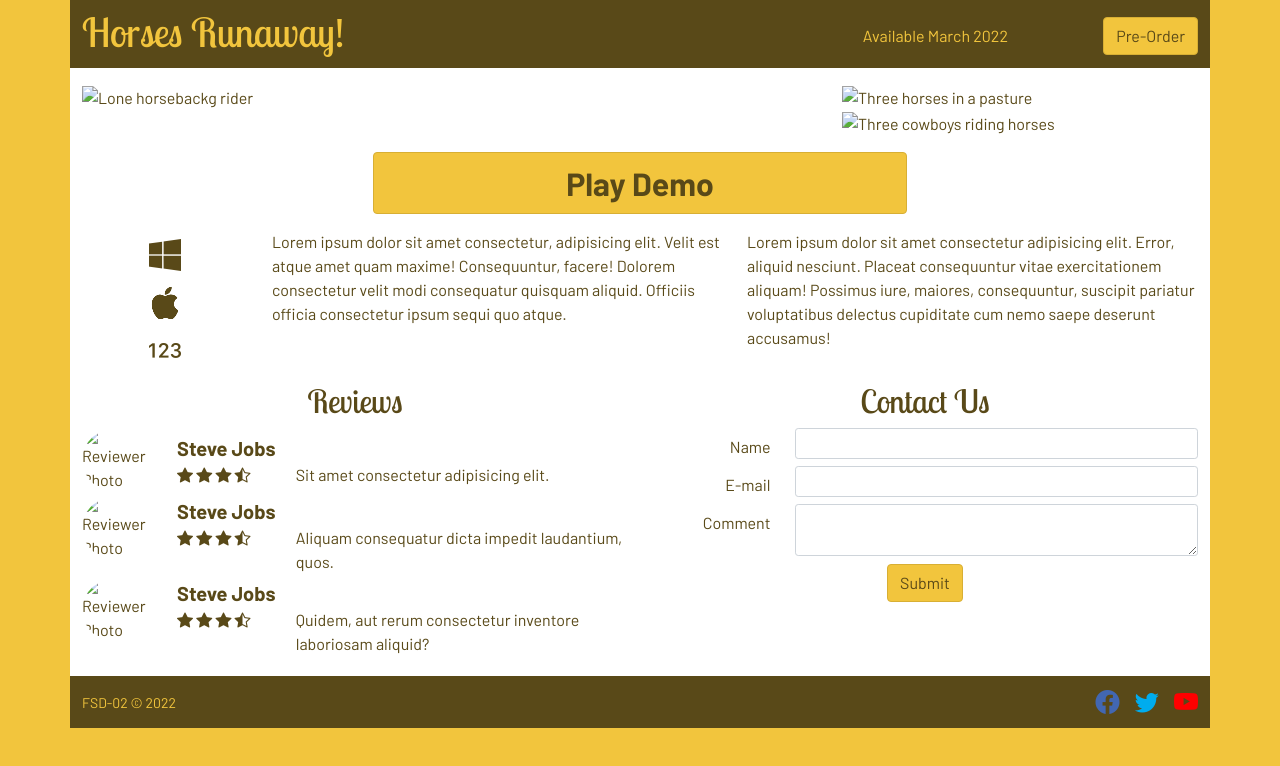
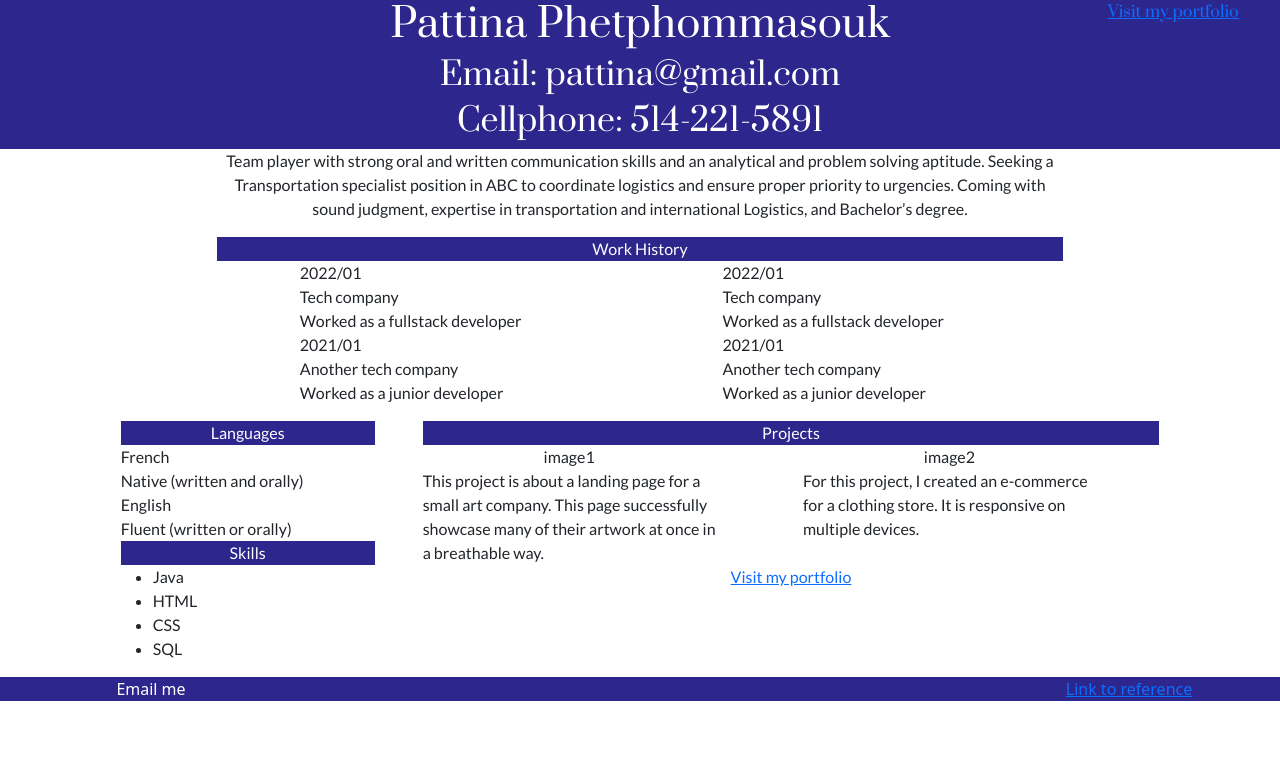
Before and after one commit to Tinamiyeun/Tinamiyeun.github.io, a plain HTML site: page index.html in a window 1280 px wide. Drawn offline with nearby package versions, Linux system fonts and the light colour scheme.

Commit message:
Add files via upload

```diff
--- /dev/null
+++ b/CSS/homepage.css
@@ -0,0 +1,65 @@
+@import url('https://fonts.googleapis.com/css2?family=Lato&family=Prata&display=swap');
+
+/*font-family: 'Lato', sans-serif;
+font-family: 'Prata', serif;*/
+
+/*
+black   #000000
+blue    #2D268D
+orange  #FF3D00
+beige   #F7F6F2
+white   #FFFFFF
+*/
+
+/*456px and below = font-size adjustment*/
+header{
+    background-color: #2D268D;
+    color: #FFFFFF;
+    font-family: 'Prata', serif;
+}
+
+main{
+    background-color: #FFFFFF;
+    font-family: 'Lato', sans-serif;
+}
+
+#workHistory, #lang, #skills, #projects{
+    background-color: #2D268D;
+    color: #FFFFFF;
+
+}
+
+footer{
+    background-color: #2D268D;
+    color: #FFFFFF;
+}
+/*header h2{
+    font-size: 1.5em;
+}*/
+
+@media (min-width: 432px) and (max-width: 456px){
+    header h1{
+        font-size: 1.7em;
+    }
+    header h2{
+        font-size: 1.3em;
+    }
+}
+
+@media (min-width: 384px) and (max-width: 431px){
+    header h1{
+        font-size: 1.5em;
+    }
+    header h2{
+        font-size: 1.2em;
+    }
+}
+
+@media (max-width: 383px){
+    header h1{
+        font-size: 1.3em;
+    }
+    header h2{
+        font-size: 1.1em;
+    }
+}
--- a/index.html
+++ b/index.html
@@ -1,142 +1,68 @@
 <!DOCTYPE html>
 <html lang="en">
     <head>
-    <!-- Required meta tags -->
-    <meta charset="utf-8">
+        <meta charset="UTF-8">
         <meta name="viewport" content="width=device-width, initial-scale=1">
-
-    <!-- Bootstrap CSS -->
         <link href="https://cdn.jsdelivr.net/npm/bootstrap@5.1.3/dist/css/bootstrap.min.css" rel="stylesheet" integrity="sha384-1BmE4kWBq78iYhFldvKuhfTAU6auU8tT94WrHftjDbrCEXSU1oBoqyl2QvZ6jIW3" crossorigin="anonymous">
-		<!-- Bootstrap Icons -->
-		<link rel="stylesheet" href="https://cdn.jsdelivr.net/npm/bootstrap-icons@1.7.2/font/bootstrap-icons.css">
-
-		<link href="css/horses.css" rel="stylesheet" />
-    <title>Horses Runaway!</title>
+        <link href="CSS/homepage.css" rel="stylesheet" />
+        <title>My resume</title>
     </head>
     <body>
-    <main class="container">
-			<header class="row pt-2 pb-1 mb-3">
-				<div class="smallerText col-6 col-md-3 order-md-2 align-self-center text-md-end">Available March 2022</div>
-				<div class="col-6 col-md-2 order-md-3 text-end align-self-center"><a href="#" class="btn btn-primary">Pre-Order</a></div>
-				<h1 class="col-12 col-md-7 text-center text-md-start">Horses Runaway!</h1>
+        <header class="container-fluid">
+            <div class="row"> <!-- NAME FONT SIZE CAUSES PROBLEM IN MD -->
+                <h1 class="col-12 text-center col-md-6 offset-md-3">Pattina Phetphommasouk</h1>
+                <h2 class="col-12 text-center order-2">Email: pattina@gmail.com</h2>
+                <h2 class="col-12 text-center order-2">Cellphone: 514-221-5891</h2>
+                <div class="col-12 text-center col-md-2 offset-md-1 order-3 order-md-1"><a href="#">Visit my portfolio</a></div>
+            </div>
+            <div>
+
+            </div>
         </header>
-			<!-- Photos Start-->
-			<section class="row my-3">
-				<!-- large image -->
-				<div class="col-8 d-none d-md-block">
-					<img src="images/solo_horse_rider.jpg" alt="Lone horsebackg rider" class="img-fluid" />
-				</div>
-				<!-- 2 samll side images-->
-				<div class="col-12 col-md-4 d-flex align-items-stretch">
+        <main class="row">
+            <p class="col-9 offset-1 col-md-8 offset-md-2 text-center">Team player with strong oral and written communication skills and an analytical and problem solving aptitude. Seeking a Transportation specialist position in ABC to coordinate logistics and ensure proper priority to urgencies. Coming with sound judgment, expertise in transportation and international Logistics, and Bachelor’s degree.</p>
+            <section class="row col-9 offset-1 col-md-8 offset-md-2">
+                <div class="text-center" id="workHistory">Work History</div>
+                <div class="col-10 offset-1 col-md-5 text-start"><p>2022/01<br />Tech company<br />Worked as a fullstack developer<br />2021/01<br />Another tech company<br />Worked as a junior developer</p></div>
+                <div class="col-10 offset-1 col-md-5 text-start"><p>2022/01<br />Tech company<br />Worked as a fullstack developer<br />2021/01<br />Another tech company<br />Worked as a junior developer</p></div>
+            </section>
+            <section class="row col-12 col-md-3 offset-md-1">
                 <div class="row">
-						<div class="col-6 col-md-12">
-							<img src="images/three_horses.jpg" alt="Three horses in a pasture" class="img-fluid" />
-						</div>
-						<div class="col-6 col-md-12 align-self-end"><img src="images/three_people_on_horse.jpg" alt="Three cowboys riding horses" class="img-fluid" /></div>
-					</div>
-				</div>
-			</section><!-- Photos End-->
-			<section class="row mb-3">
-				<div class="d-flex justify-content-center">
-					<a href="#" class="btn btn-primary playDemo">Play Demo</a>
+                    <article class="col-6 col-md-12">
+                        <div class="text-center" id="lang">Languages</div>
+                        <div>French<br />Native (written and orally)<br />English<br />Fluent (written or orally)</div>
+                    </article>
+                    <article class="col-6 col-md-12">
+                        <div class="text-center" id="skills">Skills</div>
+                        <ul>
+                            <li>Java</li>
+                            <li>HTML</li>
+                            <li>CSS</li>
+                            <li>SQL</li>
+                        </ul>
+                    </article>
                 </div>
             </section>
-			<!-- Content start -->
-			<section class="row">
-				<div class="col-12 col-md-2 text-center" id="iconGames">
-					<i class="bi bi-windows d-md-block"></i>
-					<i class="bi bi-apple d-md-block"></i>
-					<i class="bi bi-123 d-md-block"></i>
+            <section class="col-12 col-md-7">
+                <div class="text-center" id="projects">Projects</div>
+                <div class="row">
+                    <article class="col-12 col-md-5">
+                        <div class="text-center">image1</div>
+                        <div>This project is about a landing page for a small art company. This page successfully showcase many of their artwork at once in a breathable way. </div>
+                    </article>
+                    <article class="col-12 col-md-5 offset-md-1">
+                        <div class="text-center">image2</div>
+                        <div>For this project, I created an e-commerce for a clothing store. It is responsive on multiple devices. </div>
+                    </article>
+                    <div class="col-6 offset-3 text-center"><a href="#">Visit my portfolio</a></div>
                 </div>
-				<div class="col-12 col-md-5">Lorem ipsum dolor sit amet consectetur, adipisicing elit. Velit est atque amet quam maxime! Consequuntur, facere! Dolorem consectetur velit modi consequatur quisquam aliquid. Officiis officia consectetur ipsum sequi quo atque.</div>
-				<div class="col-12 col-md-5">Lorem ipsum dolor sit amet consectetur adipisicing elit. Error, aliquid nesciunt. Placeat consequuntur vitae exercitationem aliquam! Possimus iure, maiores, consequuntur, suscipit pariatur voluptatibus delectus cupiditate cum nemo saepe deserunt accusamus!</div>
-			</section><!-- Content end -->
-			<!-- Reviews / Contact Start -->
-			<section class="row mt-2">
-				<div class="col-12 col-lg-6"><h2>Reviews</h2></div>
-				<div class="col-12 col-lg-6 order-lg-2">
-					<!-- Review #1 -->
-					<div class="row review">
-						<div class="col-2"><img src="images/review_user.jpg" alt="Reviewer Photo" /></div>
-						<div class="col-10 align-self-center">
-							<div class="row">
-								<div class="usernmae col-8 col-lg-12">Steve Jobs</div>
-								<div class="col-4 col-lg-3 text-end text-lg-start">
-									<i class="bi bi-star-fill"></i>
-									<i class="bi bi-star-fill"></i>
-									<i class="bi bi-star-fill"></i>
-									<i class="bi bi-star-half"></i>
-								</div>
-								<div class="div col-12 col-lg-9">Sit amet consectetur adipisicing elit.</div>
-							</div>
-						</div>
-					</div>
-					<!-- Review #2 -->
-					<div class="row review">
-						<div class="col-2"><img src="images/review_user.jpg" alt="Reviewer Photo" /></div>
-						<div class="col-10 align-self-center">
-							<div class="row">
-								<div class="usernmae col-8 col-lg-12">Steve Jobs</div>
-								<div class="col-4 col-lg-3 text-end text-lg-start">
-									<i class="bi bi-star-fill"></i>
-									<i class="bi bi-star-fill"></i>
-									<i class="bi bi-star-fill"></i>
-									<i class="bi bi-star-half"></i>
-								</div>
-								<div class="div col-12 col-lg-9">Aliquam consequatur dicta impedit laudantium, quos.</div>
-							</div>
-						</div>
-					</div>
-					<!-- Review #3 -->
-					<div class="row review">
-						<div class="col-2"><img src="images/review_user.jpg" alt="Reviewer Photo" /></div>
-						<div class="col-10 align-self-center">
-							<div class="row">
-								<div class="usernmae col-8 col-lg-12">Steve Jobs</div>
-								<div class="col-4 col-lg-3 text-end text-lg-start">
-									<i class="bi bi-star-fill"></i>
-									<i class="bi bi-star-fill"></i>
-									<i class="bi bi-star-fill"></i>
-									<i class="bi bi-star-half"></i>
-								</div>
-								<div class="div col-12 col-lg-9">Quidem, aut rerum consectetur inventore laboriosam aliquid?</div>
-							</div>
-						</div>
-					</div>
-				</div>
-				<div class="col-12 col-lg-6 order-lg-1"><h2>Contact Us</h2></div>
-				<div class="col-12 col-lg-6 order-lg-3">
-					<form action="#" method="POST">
-						<div class="row"><!-- Name -->
-							<label for="inputName" class="col-3 col-form-label text-end">Name</label>
-							<div class="col-9"><input type="text" class="form-control form-control-sm" id="inputName"></div>
-						</div>
-						<div class="row"><!-- Email -->
-							<label for="inputEmail" class="col-3 col-form-label text-end">E-mail</label>
-							<div class="col-9"><input type="email" class="form-control form-control-sm" id="inputEmail"></div>
-						</div>
-						<div class="row"><!-- Comment -->
-							<label for="inputComment" class="col-3 col-form-label text-end">Comment</label>
-							<div class="col-9"><textarea class="form-control form-control-sm" id="inputComment"></textarea></div>
-						</div>
-						<div class="row mt-2"><!-- submit button -->
-							<div class="col-4 offset-4 text-center">
-								<input type="submit" class="btn btn-primary" value="Submit" />
-							</div>
-						</div>
-					</form>
-				</div>
-			</section><!-- Reviews/Contact End-->
-			<footer class="row mt-3 py-2">
-				<div class="col-12 col-sm-6 order-sm-2 text-center text-sm-end">
-					<a href="#"><i class="bi bi-facebook"></i></a>
-					<a href="#"><i class="bi bi-twitter"></i></a>
-					<a href="#"><i class="bi bi-youtube"></i></a>
-				</div>
-				<small class="col-12 col-sm-6 order-sm1 text-center text-sm-start align-self-center">FSD-02 &copy; 2022</small>
+
+            </section>
+        </main>
+        <footer class="row justify-content-between">
+            <div class="col-6 col-md-3 text-center">Email me</div>
+            <a class="col-6 col-md-3 text-center" href="#">Link to reference</a>
         </footer>
-
-		</main>
         <!-- Optional JavaScript; choose one of the two! -->
 
         <!-- Option 1: Bootstrap Bundle with Popper -->
```
Lines whose indentation alone changed are shown as unchanged.
